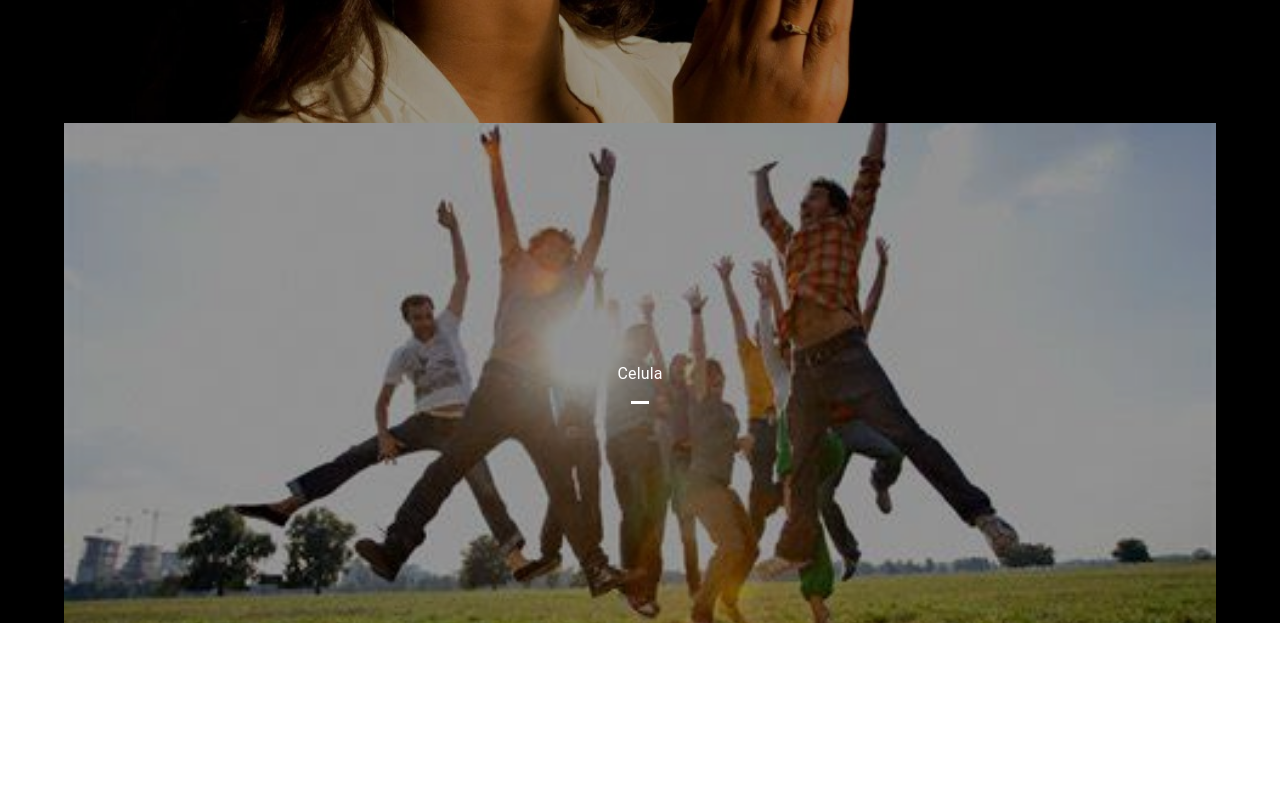
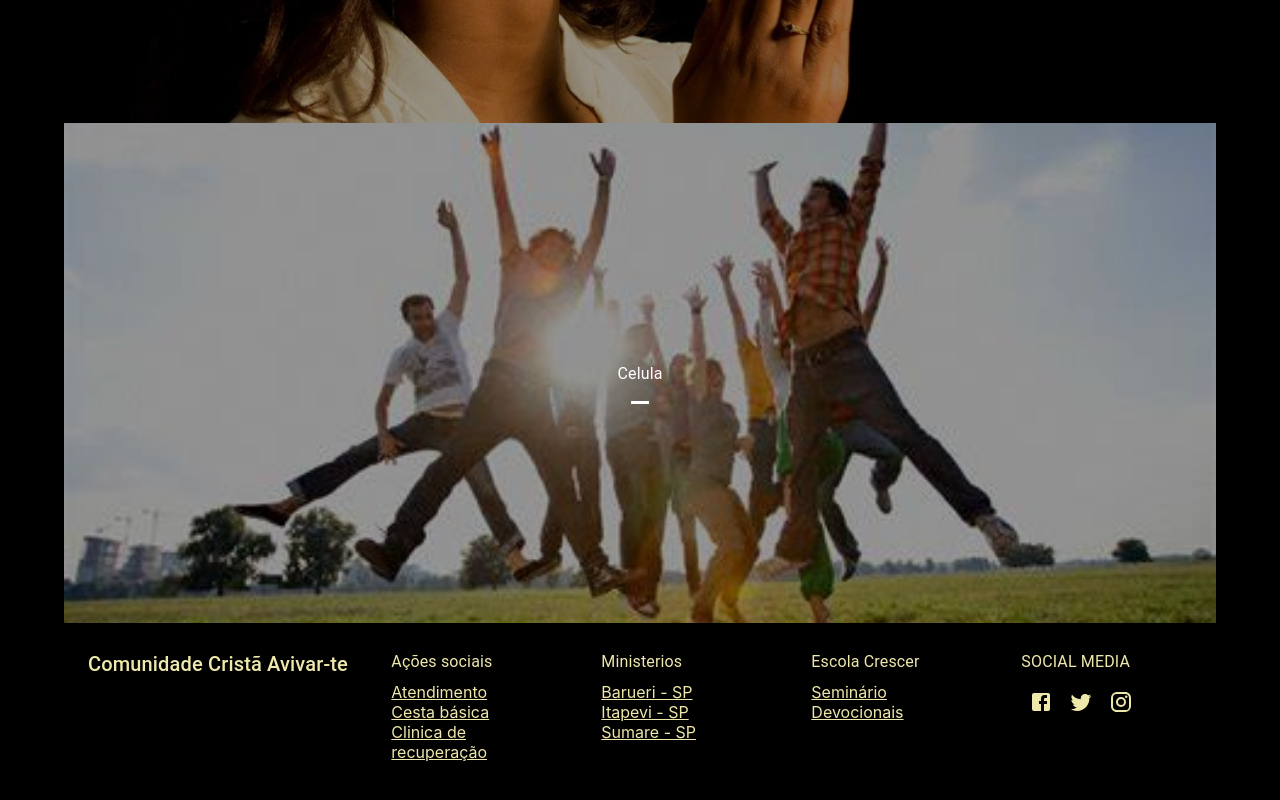
Before and after one commit to daniprimo/avivar-te, a React (Create React App) app: page / in a window 1280 px wide. Shown: the part 2416-3216 px from the top of the page. Before the commit the page ends 3039 px from the top, so only its background shows below. Built offline with nearby package versions, Linux system fonts and the light colour scheme.

Commit message:
Adicionando o footer

```diff
--- a/src/App.js
+++ b/src/App.js
@@ -2,6 +2,7 @@ import { Container } from '@mui/material';
 import './App.css';
 import Rotas from './rotas/rotas';
 import BarraPrincipal from './components/menu-bar/app-bar';
+import Footer from './components/footer/footer';
 
 function App() {
   return (
@@ -11,6 +12,7 @@ function App() {
         <Container>
           <BarraPrincipal />
           <Rotas />
+          <Footer />
         </Container>
        </header>
     </>
--- /dev/null
+++ b/src/components/footer/footer.js
@@ -0,0 +1,79 @@
+import * as React from 'react';
+import { Box, Grid, Link, Typography, Container, IconButton } from '@mui/material';
+import FacebookIcon from '@mui/icons-material/Facebook';
+import TwitterIcon from '@mui/icons-material/Twitter';
+import InstagramIcon from '@mui/icons-material/Instagram';
+
+// Replace these with your own social media URLs
+const socialMediaLinks = {
+  facebook: 'https://www.instagram.com/comunidadecristaavivarte/',
+  twitter: 'https://www.instagram.com/comunidadecristaavivarte/',
+  instagram: 'https://www.instagram.com/comunidadecristaavivarte/',
+};
+
+const Footer = () => {
+  return (
+    <Box
+      sx={{
+        bgcolor: 'black',
+        color: 'palegoldenrod',
+        py: 3,
+        borderTop: '1px solid',
+        borderColor: 'divider',
+      }}
+    >
+      <Container maxWidth={false}>
+        <Grid container spacing={2} justifyContent="space-between">
+          <Grid item xs={12} sm={6} md={3}>
+            <Typography variant="h6" color="palegoldenrod" gutterBottom>
+              Comunidade Cristã Avivar-te
+            </Typography>
+            {/* Add your logo component or image here */}
+          </Grid>
+          <Grid item xs={6} sm={3} md={2}>
+            <Typography variant="subtitle1" color="palegoldenrod" gutterBottom>
+              Ações sociais
+            </Typography>
+            <Link href="#" color="inherit" display="block">Atendimento</Link>
+            <Link href="#" color="inherit" display="block">Cesta básica</Link>
+            <Link href="#" color="inherit" display="block">Clinica de recuperação</Link>
+          </Grid>
+          <Grid item xs={6} sm={3} md={2}>
+            <Typography variant="subtitle1" color="palegoldenrod" gutterBottom>
+              Ministerios
+            </Typography>
+            <Link href="#" color="inherit" display="block">Barueri - SP</Link>
+            <Link href="#" color="inherit" display="block">Itapevi - SP</Link>
+            <Link href="#" color="inherit" display="block">Sumare - SP</Link>
+          </Grid>
+          <Grid item xs={6} sm={3} md={2}>
+            <Typography variant="subtitle1" color="palegoldenrod" gutterBottom>
+              Escola Crescer
+            </Typography>
+            <Link href="#" color="inherit" display="block">Seminário</Link>
+            <Link href="#" color="inherit" display="block">Devocionais</Link>
+          </Grid>
+          <Grid item xs={6} sm={3} md={2}>
+            <Typography variant="subtitle1" color="palegoldenrod" gutterBottom>
+              SOCIAL MEDIA
+            </Typography>
+            <IconButton aria-label="Facebook" color="inherit" component="a" href={socialMediaLinks.facebook}>
+              <FacebookIcon />
+            </IconButton>
+            <IconButton aria-label="Twitter" color="inherit" component="a" href={socialMediaLinks.twitter}>
+              <TwitterIcon />
+            </IconButton>
+            <IconButton aria-label="Instagram" color="inherit" component="a" href={socialMediaLinks.instagram}>
+              <InstagramIcon />
+            </IconButton>
+          </Grid>
+        </Grid>
+        <Typography variant="body2" color="text.secondary" align="center" sx={{ pt: 4 }}>
+          © 2024 Company Co. All rights reserved.
+        </Typography>
+      </Container>
+    </Box>
+  );
+};
+
+export default Footer;
```
